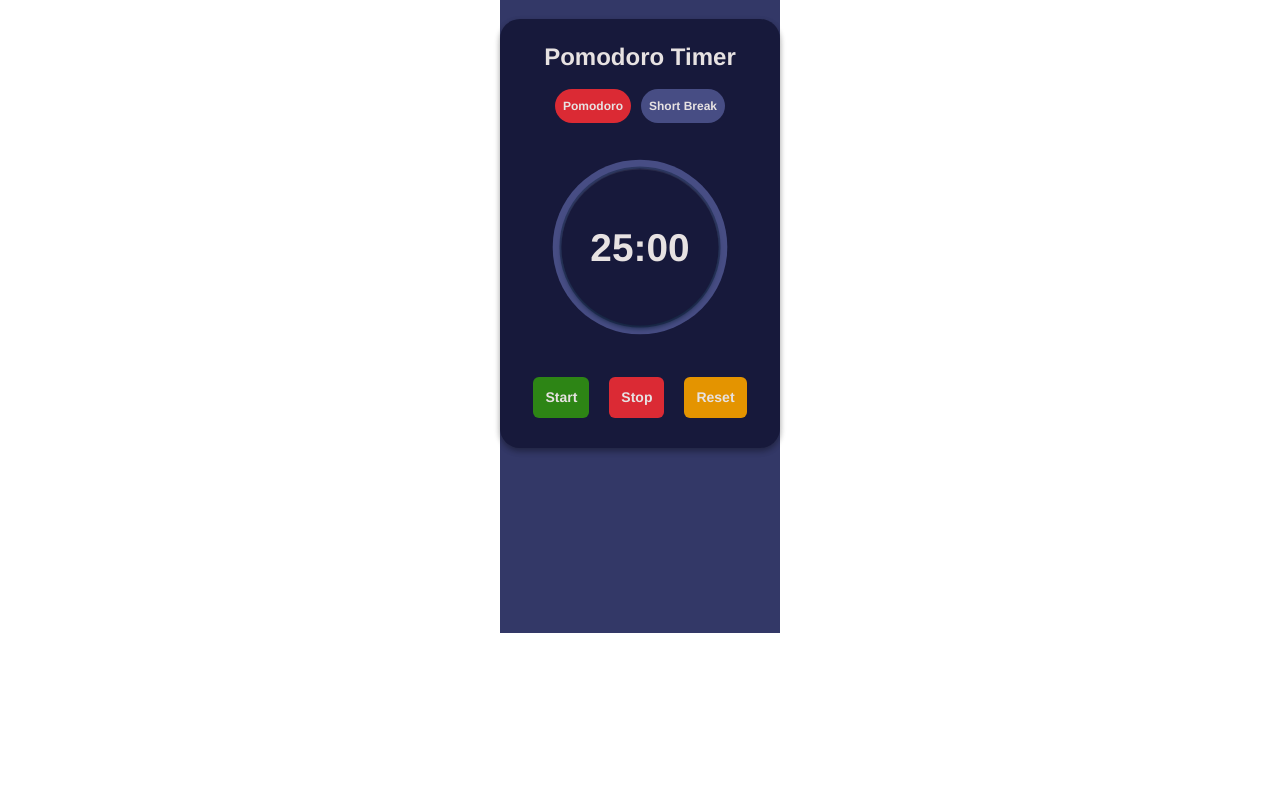
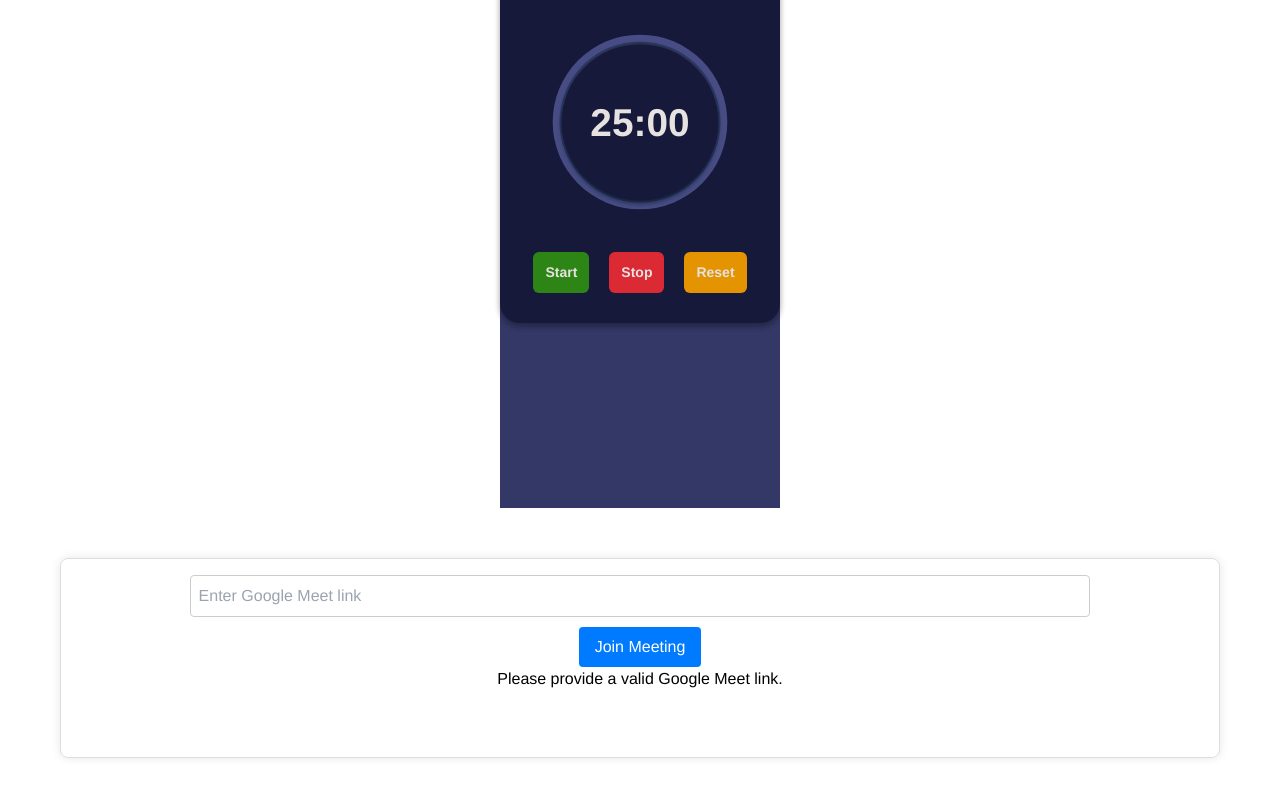
Before and after one commit to Saumitra28/CollabBoard, a React (Create React App) app: page / in a window 1280 px wide. Shown: the part 1600-2396 px from the top of the page. Built offline with nearby package versions, Linux system fonts and the light colour scheme.

Commit message:
Google Meet Widget

```diff
--- a/src/App.css
+++ b/src/App.css
@@ -70,6 +70,17 @@
   margin-top: 20px; /* Reduce margin-top for spacing */
   height: calc(50% - 10px); /* Half height compared to item7 */
 }
+.item9 {
+  grid-column: 1 / -1; /* Span all columns */
+  grid-row: 6; /* Place it below item7 */
+  display: flex;
+  justify-content: center;
+  align-items: center;
+  padding: 10px; /* Reduce padding for half height */
+  box-sizing: border-box;
+  margin-top: 20px; /* Reduce margin-top for spacing */
+  height: calc(50% - 10px); /* Half height compared to item7 */
+}
 
 ::-webkit-scrollbar {
   width: 7px;
--- a/src/App.js
+++ b/src/App.js
@@ -9,6 +9,7 @@ import Time from "./Components/Time/Time";
 import GoogleSlides from "./Components/GoogleSlides/GoogleSlides";
 
 import PomodoroTimer from './Components/Pomodoro/PomodoroTimer';
+import GoogleMeet from "./Components/GoogleMeet/GoogleMeet";
 
 
 function App() {
@@ -45,6 +46,9 @@ function App() {
         <div className="item8">
         <PomodoroTimer />
         </div>
+        <div className="item9">
+        <GoogleMeet />
+        </div>
       </div>
     </div>
   );
--- /dev/null
+++ b/src/Components/GoogleMeet/GoogleMeet.css
@@ -0,0 +1,42 @@
+/* src/components/GoogleMeetWidget.css */
+
+.google-meet-widget {
+    display: flex;
+    flex-direction: column;
+    align-items: center;
+    width: 100%;
+    height: 200px;
+    border: 1px solid #ddd;
+    border-radius: 8px;
+    box-shadow: 0 0 10px rgba(0,0,0,0.1);
+    padding: 16px;
+    box-sizing: border-box;
+  }
+
+  input {
+    width: 80%;
+    padding: 8px;
+    margin-bottom: 10px;
+    border: 1px solid #ccc;
+    border-radius: 4px;
+  }
+
+  button {
+    padding: 8px 16px;
+    border: none;
+    background-color: #007bff;
+    color: white;
+    border-radius: 4px;
+    cursor: pointer;
+  }
+
+  button:hover {
+    background-color: #0056b3;
+  }
+
+  iframe {
+    border: none;
+    width: 100%;
+    height: 100%;
+    display: ${validLink ? 'block' : 'none'};
+  }
--- /dev/null
+++ b/src/Components/GoogleMeet/GoogleMeet.js
@@ -0,0 +1,44 @@
+// src/components/GoogleMeetWidget.js
+
+import React, { useState } from 'react';
+import './GoogleMeet.css';
+
+const GoogleMeetWidget = () => {
+  const [meetLink, setMeetLink] = useState('');
+  const [validLink, setValidLink] = useState(false);
+
+  const handleInputChange = (event) => {
+    setMeetLink(event.target.value);
+  };
+
+  const handleButtonClick = () => {
+    // Simple validation for meet link format
+    const isValid = /^meet\.google\.com\/[^\s]+$/.test(meetLink);
+    setValidLink(isValid);
+  };
+
+  return (
+    <div className="google-meet-widget">
+      <input
+        type="text"
+        placeholder="Enter Google Meet link"
+        value={meetLink}
+        onChange={handleInputChange}
+      />
+      <button onClick={handleButtonClick}>Join Meeting</button>
+      {validLink ? (
+        <iframe
+          src={`https://meet.google.com/${meetLink.split('/').pop()}`}
+          width="100%"
+          height="100%"
+          frameBorder="0"
+          title="Google Meet"
+        />
+      ) : (
+        <p>Please provide a valid Google Meet link.</p>
+      )}
+    </div>
+  );
+};
+
+export default GoogleMeetWidget;
```
Also changed, not shown: 1 other file (tests, documents, lock files or other folders).
